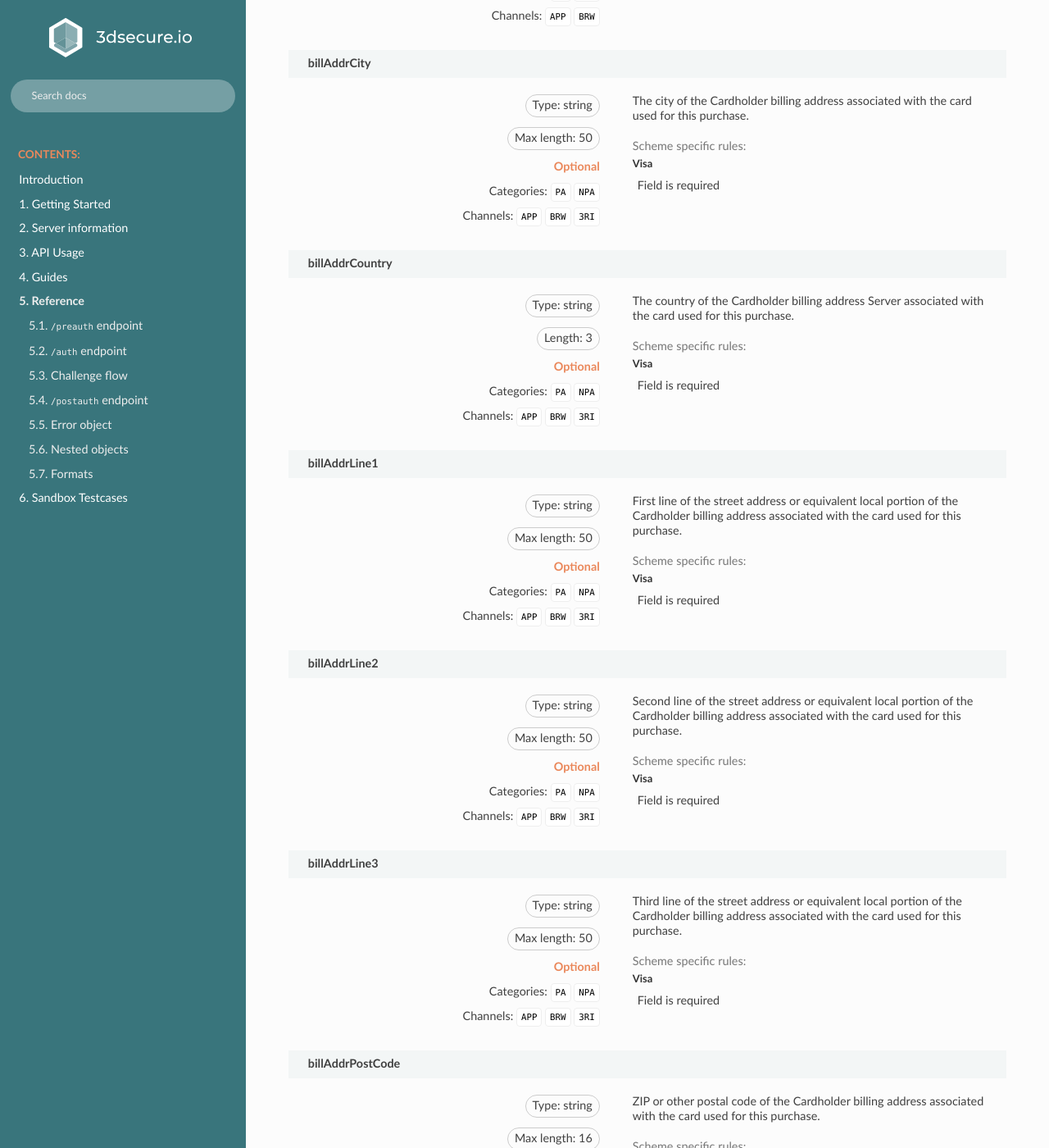
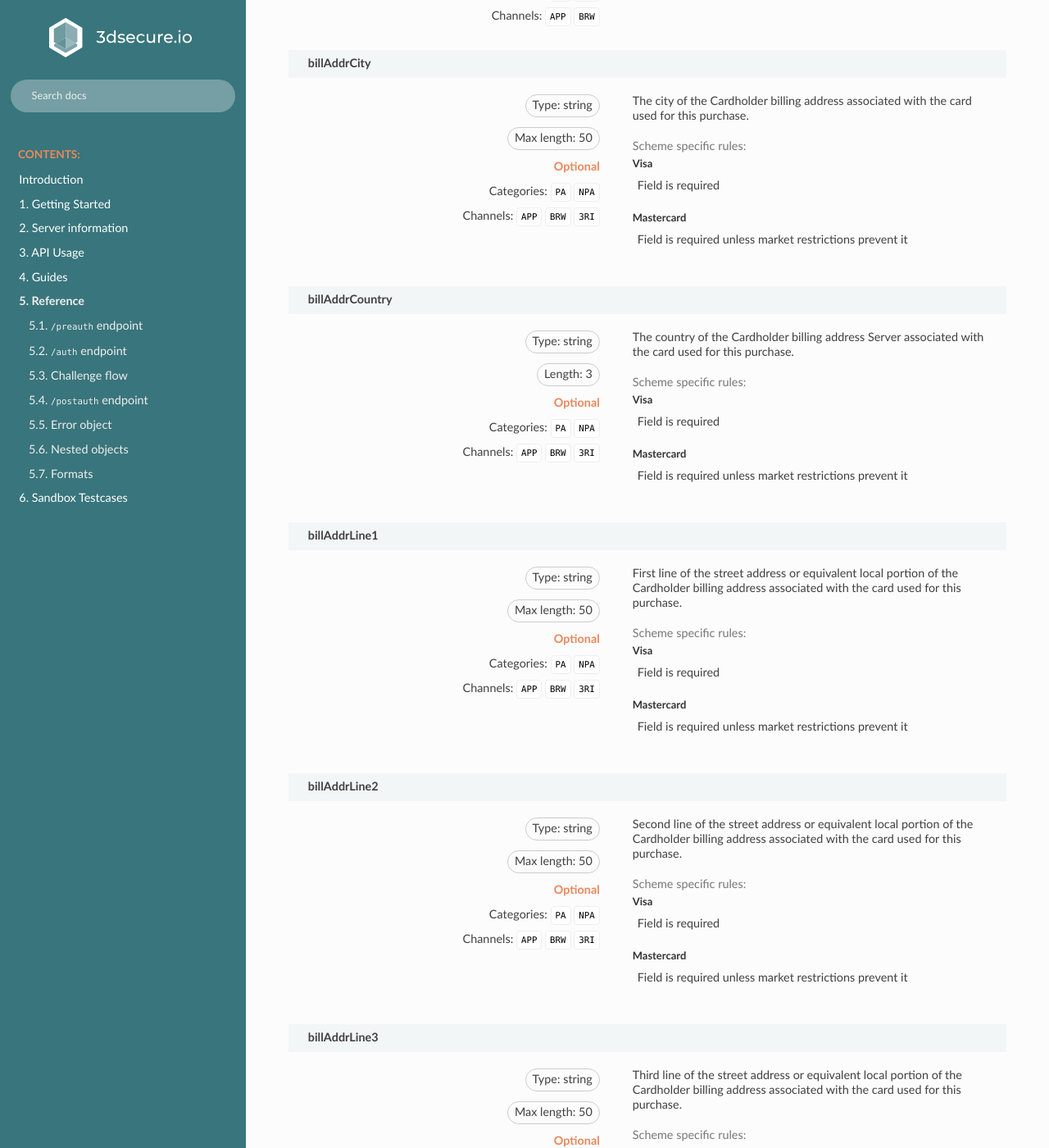
Before and after one commit to clearhaus/3DSv2-api-documentation, a Sphinx documentation site: the page built from source/reference.rst, in a window 1280 px wide and 1400 px high, scrolled down 4545 px. Shown: the whole window at 82% size. Built offline with Sphinx 7.4.7 and the Read the Docs theme 2.0.0, drawn with Linux system fonts in a browser that asks for light colours; some of the changed text lies outside the part shown.

Commit message:
Add Mastercards "required" values.

```diff
--- a/source/_static/areq_210.html
+++ b/source/_static/areq_210.html
@@ -330,6 +330,10 @@ Scheme specific rules:
 Visa</dt>
 <dd class='scheme_rule'>
 Field is required</dd>
+<dt class='scheme_rule'>
+Mastercard</dt>
+<dd class='scheme_rule'>
+Field is required unless market restrictions prevent it</dd>
 </dl></td></tr>
 <tr categories='PA NPA' channels='APP BRW 3RI' class='row-even attributeNameRow'><td class='attribute' colspan='2'>billAddrCountry</td></tr>
 <tr categories='PA NPA' channels='APP BRW 3RI' class='row-even attributeDetailRow'><td class='argdef'>
@@ -368,6 +372,10 @@ Scheme specific rules:
 Visa</dt>
 <dd class='scheme_rule'>
 Field is required</dd>
+<dt class='scheme_rule'>
+Mastercard</dt>
+<dd class='scheme_rule'>
+Field is required unless market restrictions prevent it</dd>
 </dl></td></tr>
 <tr categories='PA NPA' channels='APP BRW 3RI' class='row-odd attributeNameRow'><td class='attribute' colspan='2'>billAddrLine1</td></tr>
 <tr categories='PA NPA' channels='APP BRW 3RI' class='row-odd attributeDetailRow'><td class='argdef'>
@@ -406,6 +414,10 @@ Scheme specific rules:
 Visa</dt>
 <dd class='scheme_rule'>
 Field is required</dd>
+<dt class='scheme_rule'>
+Mastercard</dt>
+<dd class='scheme_rule'>
+Field is required unless market restrictions prevent it</dd>
 </dl></td></tr>
 <tr categories='PA NPA' channels='APP BRW 3RI' class='row-even attributeNameRow'><td class='attribute' colspan='2'>billAddrLine2</td></tr>
 <tr categories='PA NPA' channels='APP BRW 3RI' class='row-even attributeDetailRow'><td class='argdef'>
@@ -444,6 +456,10 @@ Scheme specific rules:
 Visa</dt>
 <dd class='scheme_rule'>
 Field is required</dd>
+<dt class='scheme_rule'>
+Mastercard</dt>
+<dd class='scheme_rule'>
+Field is required unless market restrictions prevent it</dd>
 </dl></td></tr>
 <tr categories='PA NPA' channels='APP BRW 3RI' class='row-odd attributeNameRow'><td class='attribute' colspan='2'>billAddrLine3</td></tr>
 <tr categories='PA NPA' channels='APP BRW 3RI' class='row-odd attributeDetailRow'><td class='argdef'>
@@ -482,6 +498,10 @@ Scheme specific rules:
 Visa</dt>
 <dd class='scheme_rule'>
 Field is required</dd>
+<dt class='scheme_rule'>
+Mastercard</dt>
+<dd class='scheme_rule'>
+Field is required unless market restrictions prevent it</dd>
 </dl></td></tr>
 <tr categories='PA NPA' channels='APP BRW 3RI' class='row-even attributeNameRow'><td class='attribute' colspan='2'>billAddrPostCode</td></tr>
 <tr categories='PA NPA' channels='APP BRW 3RI' class='row-even attributeDetailRow'><td class='argdef'>
@@ -520,6 +540,10 @@ Scheme specific rules:
 Visa</dt>
 <dd class='scheme_rule'>
 Field is required</dd>
+<dt class='scheme_rule'>
+Mastercard</dt>
+<dd class='scheme_rule'>
+Field is required unless market restrictions prevent it</dd>
 </dl></td></tr>
 <tr categories='PA NPA' channels='APP BRW 3RI' class='row-odd attributeNameRow'><td class='attribute' colspan='2'>billAddrState</td></tr>
 <tr categories='PA NPA' channels='APP BRW 3RI' class='row-odd attributeDetailRow'><td class='argdef'>
@@ -558,6 +582,10 @@ Scheme specific rules:
 Visa</dt>
 <dd class='scheme_rule'>
 Field is required</dd>
+<dt class='scheme_rule'>
+Mastercard</dt>
+<dd class='scheme_rule'>
+Field is required unless market restrictions prevent it</dd>
 </dl></td></tr>
 <tr categories='PA NPA' channels='BRW' class='row-even attributeNameRow'><td class='attribute' colspan='2'>browserAcceptHeader</td></tr>
 <tr categories='PA NPA' channels='BRW' class='row-even attributeDetailRow'><td class='argdef'>
@@ -662,6 +690,10 @@ Scheme specific rules:
 Visa</dt>
 <dd class='scheme_rule'>
 Field is required if available</dd>
+<dt class='scheme_rule'>
+Mastercard</dt>
+<dd class='scheme_rule'>
+Field is required unless market restrictions prevent it</dd>
 </dl></td></tr>
 <tr categories='PA NPA' channels='BRW' class='row-odd attributeNameRow'><td class='attribute' colspan='2'>browserJavaEnabled</td></tr>
 <tr categories='PA NPA' channels='BRW' class='row-odd attributeDetailRow'><td class='argdef'>
@@ -913,6 +945,10 @@ Scheme specific rules:
 Visa</dt>
 <dd class='scheme_rule'>
 Field is required</dd>
+<dt class='scheme_rule'>
+Mastercard</dt>
+<dd class='scheme_rule'>
+Field is required unless market restrictions prevent it</dd>
 </dl></td></tr>
 <tr categories='PA NPA' channels='APP BRW 3RI' class='row-odd attributeNameRow'><td class='attribute' colspan='2'>deviceChannel</td></tr>
 <tr categories='PA NPA' channels='APP BRW 3RI' class='row-odd attributeDetailRow'><td class='argdef'>
@@ -1024,6 +1060,10 @@ Scheme specific rules:
 Visa</dt>
 <dd class='scheme_rule'>
 Field is required</dd>
+<dt class='scheme_rule'>
+Mastercard</dt>
+<dd class='scheme_rule'>
+Field is required unless market restrictions prevent it</dd>
 </dl></td></tr>
 <tr categories='PA NPA' channels='APP BRW 3RI' class='row-even attributeNameRow'><td class='attribute' colspan='2'>homePhone</td></tr>
 <tr categories='PA NPA' channels='APP BRW 3RI' class='row-even attributeDetailRow'><td class='argdef'>
@@ -1061,6 +1101,10 @@ Scheme specific rules:
 Visa</dt>
 <dd class='scheme_rule'>
 Field is required if available</dd>
+<dt class='scheme_rule'>
+Mastercard</dt>
+<dd class='scheme_rule'>
+Field is required unless market restrictions prevent it</dd>
 </dl></td></tr>
 <tr categories='PA NPA' channels='APP BRW 3RI' class='row-odd attributeNameRow'><td class='attribute' colspan='2'>mcc</td></tr>
 <tr categories='PA NPA' channels='APP BRW 3RI' class='row-odd attributeDetailRow'><td class='argdef'>
@@ -1433,6 +1477,10 @@ Scheme specific rules:
 Visa</dt>
 <dd class='scheme_rule'>
 Field is required if available</dd>
+<dt class='scheme_rule'>
+Mastercard</dt>
+<dd class='scheme_rule'>
+Field is required unless market restrictions prevent it</dd>
 </dl></td></tr>
 <tr categories='PA NPA' channels='BRW' class='row-even attributeNameRow'><td class='attribute' colspan='2'>notificationURL</td></tr>
 <tr categories='PA NPA' channels='BRW' class='row-even attributeDetailRow'><td class='argdef'>
@@ -2224,6 +2272,10 @@ Scheme specific rules:
 Visa</dt>
 <dd class='scheme_rule'>
 Field is required if available</dd>
+<dt class='scheme_rule'>
+Mastercard</dt>
+<dd class='scheme_rule'>
+Field is required unless market restrictions prevent it</dd>
 </dl></td></tr>
 <tr categories='PA NPA' channels='APP BRW 3RI' class='row-even attributeNameRow'><td class='attribute' colspan='2'>shipAddrCountry</td></tr>
 <tr categories='PA NPA' channels='APP BRW 3RI' class='row-even attributeDetailRow'><td class='argdef'>
@@ -2297,6 +2349,10 @@ Scheme specific rules:
 Visa</dt>
 <dd class='scheme_rule'>
 Field is required if available</dd>
+<dt class='scheme_rule'>
+Mastercard</dt>
+<dd class='scheme_rule'>
+Field is required unless market restrictions prevent it</dd>
 </dl></td></tr>
 <tr categories='PA NPA' channels='APP BRW 3RI' class='row-odd attributeNameRow'><td class='attribute' colspan='2'>shipAddrLine1</td></tr>
 <tr categories='PA NPA' channels='APP BRW 3RI' class='row-odd attributeDetailRow'><td class='argdef'>
@@ -2335,6 +2391,10 @@ Scheme specific rules:
 Visa</dt>
 <dd class='scheme_rule'>
 Field is required if available</dd>
+<dt class='scheme_rule'>
+Mastercard</dt>
+<dd class='scheme_rule'>
+Field is required unless market restrictions prevent it</dd>
 </dl></td></tr>
 <tr categories='PA NPA' channels='APP BRW 3RI' class='row-even attributeNameRow'><td class='attribute' colspan='2'>shipAddrLine2</td></tr>
 <tr categories='PA NPA' channels='APP BRW 3RI' class='row-even attributeDetailRow'><td class='argdef'>
@@ -2373,6 +2433,10 @@ Scheme specific rules:
 Visa</dt>
 <dd class='scheme_rule'>
 Field is required if available</dd>
+<dt class='scheme_rule'>
+Mastercard</dt>
+<dd class='scheme_rule'>
+Field is required unless market restrictions prevent it</dd>
 </dl></td></tr>
 <tr categories='PA NPA' channels='APP BRW 3RI' class='row-odd attributeNameRow'><td class='attribute' colspan='2'>shipAddrLine3</td></tr>
 <tr categories='PA NPA' channels='APP BRW 3RI' class='row-odd attributeDetailRow'><td class='argdef'>
@@ -2411,6 +2475,10 @@ Scheme specific rules:
 Visa</dt>
 <dd class='scheme_rule'>
 Field is required if available</dd>
+<dt class='scheme_rule'>
+Mastercard</dt>
+<dd class='scheme_rule'>
+Field is required unless market restrictions prevent it</dd>
 </dl></td></tr>
 <tr categories='PA NPA' channels='APP BRW 3RI' class='row-even attributeNameRow'><td class='attribute' colspan='2'>shipAddrPostCode</td></tr>
 <tr categories='PA NPA' channels='APP BRW 3RI' class='row-even attributeDetailRow'><td class='argdef'>
@@ -2449,6 +2517,10 @@ Scheme specific rules:
 Visa</dt>
 <dd class='scheme_rule'>
 Field is required if available</dd>
+<dt class='scheme_rule'>
+Mastercard</dt>
+<dd class='scheme_rule'>
+Field is required unless market restrictions prevent it</dd>
 </dl></td></tr>
 <tr categories='PA NPA' channels='APP BRW 3RI' class='row-odd attributeNameRow'><td class='attribute' colspan='2'>shipAddrState</td></tr>
 <tr categories='PA NPA' channels='APP BRW 3RI' class='row-odd attributeDetailRow'><td class='argdef'>
@@ -2487,6 +2559,10 @@ Scheme specific rules:
 Visa</dt>
 <dd class='scheme_rule'>
 Field is required if available</dd>
+<dt class='scheme_rule'>
+Mastercard</dt>
+<dd class='scheme_rule'>
+Field is required unless market restrictions prevent it</dd>
 </dl></td></tr>
 <tr categories='PA NPA' channels='BRW' class='row-even attributeNameRow'><td class='attribute' colspan='2'>threeDSCompInd</td></tr>
 <tr categories='PA NPA' channels='BRW' class='row-even attributeDetailRow'><td class='argdef'>
```
